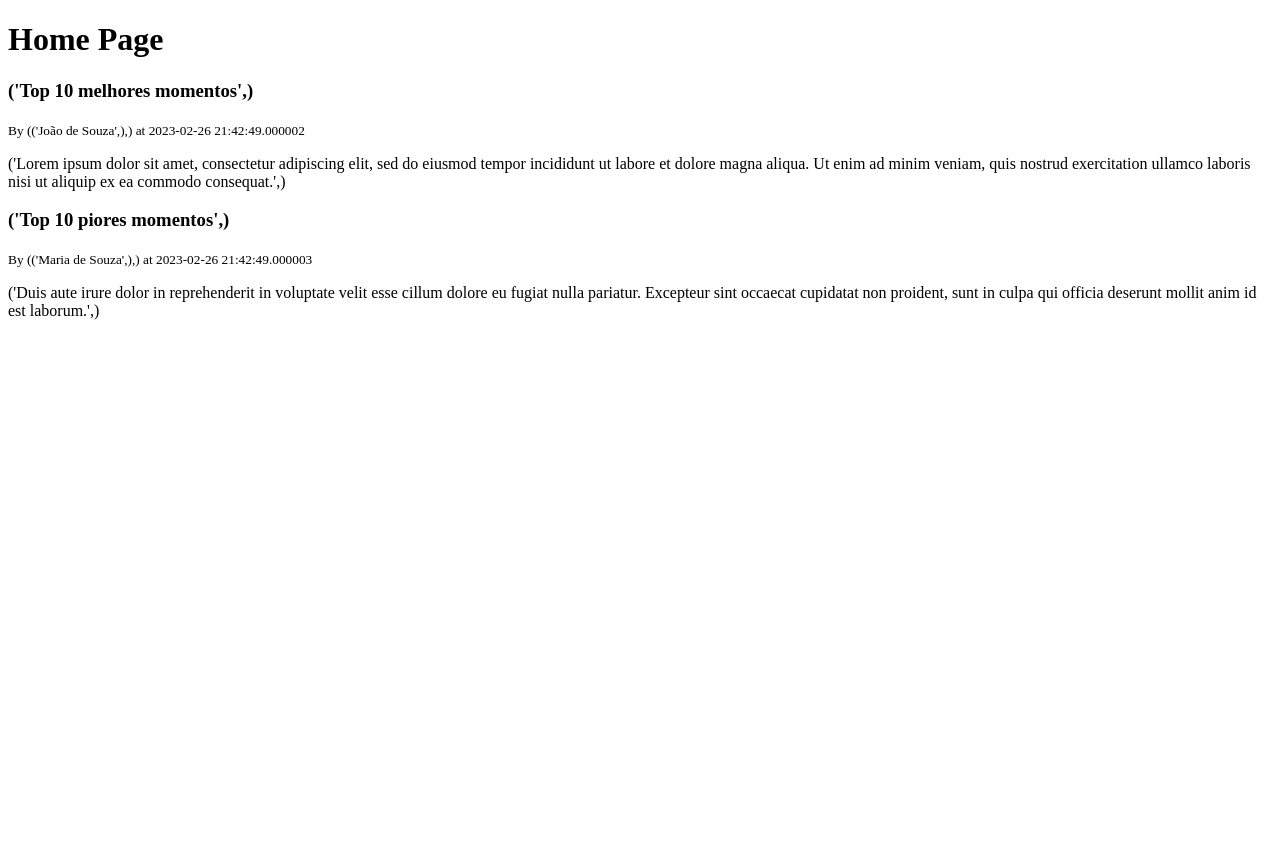
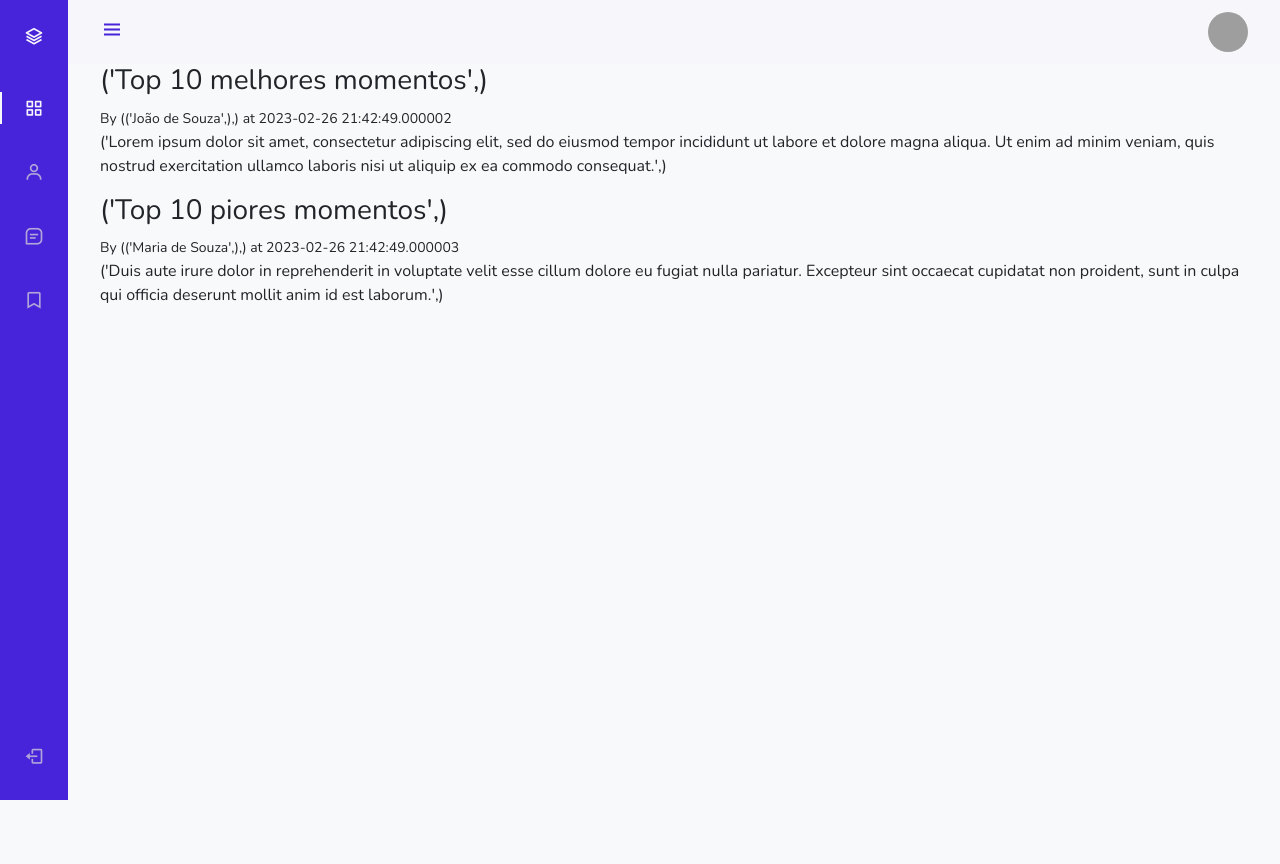
Before and after one commit to yasminvic/Site-Blog, a Flask app: page / in a window 1280 px wide. Before the commit the page ends 320 px from the top, so only its background shows below. Run offline with Flask 2, Linux system fonts and the light colour scheme; some libraries are stand-ins or nearby versions; grey boxes are pictures that could not be loaded.

Commit message:
Layout NavBar

```diff
--- a/index.py
+++ b/index.py
@@ -1,4 +1,4 @@
-from flask import Flask, render_template
+from flask import Flask, render_template, url_for
 
 from models.Post import posts
 
@@ -9,4 +9,8 @@ app = Flask(__name__)
 def home():
     return render_template('home.html', posts=posts)
 
+@app.route("/about")
+def about():
+    return render_template('about.html')
+
 app.run(debug = True, host = '0.0.0.0', port = 5000)
--- /dev/null
+++ b/static/navbar.css
@@ -0,0 +1,147 @@
+@import url("https://fonts.googleapis.com/css2?family=Nunito:wght@400;600;700&display=swap");
+
+body{
+    background-color: #f8f9fa;
+}
+
+:root{
+    --header-height: 3rem;
+    --nav-width: 68px;
+    --first-color: #4723D9;
+    --first-color-light: #AFA5D9;
+    --white-color: #F7F6FB;
+    --body-font: 'Nunito', sans-serif;
+    --normal-font-size: 1rem;--z-fixed: 100
+}
+*,::before,::after{
+    box-sizing: border-box
+}
+body{
+    position: relative;
+    margin: var(--header-height) 0 0 0;
+    padding: 0 1rem;
+    font-family: var(--body-font);
+    font-size: var(--normal-font-size);
+    transition: .5s
+}
+a{
+    text-decoration: none
+}
+.header{
+    width: 100%;
+    height: var(--header-height);
+    position: fixed;
+    top: 0;
+    left: 0;
+    display: flex;
+    align-items: center;
+    justify-content: space-between;
+    padding: 0 1rem;
+    background-color: var(--white-color);
+    z-index: var(--z-fixed);
+    transition: .5s
+}.header_toggle{
+    color: var(--first-color);
+    font-size: 1.5rem;
+    cursor: pointer
+}
+.header_img{
+    width: 35px;
+    height: 35px;
+    display: flex;
+    justify-content: center;
+    border-radius: 50%;
+    overflow: hidden
+}
+.header_img img{
+    width: 40px
+}
+.l-navbar{
+    position: fixed;
+    top: 0;
+    left: -30%;
+    width: var(--nav-width);
+    height: 100vh;
+    background-color: var(--first-color);
+    padding: .5rem 1rem 0 0;
+    transition: .5s;z-index: var(--z-fixed)
+}
+.nav{height: 100%;display: flex;
+    flex-direction: column;
+    justify-content: space-between;
+    overflow: hidden
+}
+.nav_logo, .nav_link{
+    display: grid;
+    grid-template-columns: max-content max-content;
+    align-items: center;
+    column-gap: 1rem;
+    padding: .5rem 0 .5rem 1.5rem
+}
+.nav_logo{
+    margin-bottom: 2rem
+}
+.nav_logo-icon{
+    font-size: 1.25rem;
+    color: var(--white-color)
+}
+.nav_logo-name{
+    color: var(--white-color);
+    font-weight: 700
+}
+.nav_link{
+    position: relative;
+    color: var(--first-color-light);
+    margin-bottom: 1.5rem;
+    transition: .3s
+}
+.nav_link:hover{
+    color: var(--white-color)
+}
+.nav_icon{
+    font-size: 1.25rem
+}
+.show{
+    left: 0
+}
+.body-pd{
+    padding-left: calc(var(--nav-width) + 1rem)
+}
+.active{
+    color: var(--white-color)
+}
+.active::before{
+    content: '';
+    position: absolute;
+    left: 0;
+    width: 2px;
+    height: 32px;
+    background-color: var(--white-color)
+}
+.height-100{
+    height:100vh
+}
+@media screen and (min-width: 768px){
+    body{margin: calc(var(--header-height) + 1rem) 0 0 0;
+        padding-left: calc(var(--nav-width) + 2rem)
+    }
+    .header{height: calc(var(--header-height) + 1rem);
+        padding: 0 2rem 0 calc(var(--nav-width) + 2rem)
+    }
+    .header_img{
+        width: 40px;height: 40px
+    }
+    .header_img img{
+        width: 45px
+    }
+    .l-navbar{
+        left: 0;
+        padding: 1rem 1rem 0 0
+    }
+    .show{
+        width: calc(var(--nav-width) + 156px)
+    }
+    .body-pd{
+        padding-left: calc(var(--nav-width) + 188px)
+    }
+}
--- /dev/null
+++ b/static/navbar.js
@@ -0,0 +1,38 @@
+document.addEventListener("DOMContentLoaded", function(event) {
+
+    const showNavbar = (toggleId, navId, bodyId, headerId) =>{
+    const toggle = document.getElementById(toggleId),
+    nav = document.getElementById(navId),
+    bodypd = document.getElementById(bodyId),
+    headerpd = document.getElementById(headerId)
+
+    // Validate that all variables exist
+    if(toggle && nav && bodypd && headerpd){
+    toggle.addEventListener('click', ()=>{
+    // show navbar
+    nav.classList.toggle('show')
+    // change icon
+    //toggle.classList.toggle('bx-x')
+    // add padding to body
+    bodypd.classList.toggle('body-pd')
+    // add padding to header
+    headerpd.classList.toggle('body-pd')
+    })
+    }
+    }
+
+    showNavbar('header-toggle','nav-bar','body-pd','header')
+
+    /*===== LINK ACTIVE =====*/
+    const linkColor = document.querySelectorAll('.nav_link')
+
+    function colorLink(){
+    if(linkColor){
+    linkColor.forEach(l=> l.classList.remove('active'))
+    this.classList.add('active')
+    }
+    }
+    linkColor.forEach(l=> l.addEventListener('click', colorLink))
+
+     // Your code to run since DOM is loaded and ready
+    });
--- /dev/null
+++ b/templates/about.html
@@ -0,0 +1,4 @@
+{% extends "layout.html"%}
+{% block content %}
+    <h1>Your Profile</h1>
+{% endblock content %}
--- a/templates/home.html
+++ b/templates/home.html
@@ -1,17 +1,8 @@
-<!DOCTYPE html>
-<html lang="pt-br">
-<head>
-    <meta charset="UTF-8">
-    <meta http-equiv="X-UA-Compatible" content="IE=edge">
-    <meta name="viewport" content="width=device-width, initial-scale=1.0">
-    <title>Home Page</title>
-</head>
-<body>
-    <h1>Home Page</h1>
-    {% for post in posts%}
-        <h3>{{post.title}}</h3>
-        <small>By {{post.author}} at {{post.date}}</small>
-        <p>{{post.description}}</p>
-    {% endfor %}
-</body>
-</html>
+{% extends "layout.html" %}
+{% block content %}
+{% for post in posts%}
+    <h3>{{post.title}}</h3>
+    <small>By {{post.author}} at {{post.date}}</small>
+    <p>{{post.description}}</p>
+{% endfor %}
+{% endblock content %}
--- /dev/null
+++ b/templates/layout.html
@@ -0,0 +1,42 @@
+<!DOCTYPE html>
+<html lang="pt">
+<head>
+    <meta charset="UTF-8">
+    <meta http-equiv="X-UA-Compatible" content="IE=edge">
+    <meta name="viewport" content="width=device-width, initial-scale=1.0">
+    <link href="https://cdn.jsdelivr.net/npm/bootstrap@5.0.0-beta1/dist/css/bootstrap.min.css" rel="stylesheet">
+    <link href="https://cdn.jsdelivr.net/npm/boxicons@latest/css/boxicons.min.css" rel="stylesheet">
+    <link rel="stylesheet" href="{{url_for('static', filename='navbar.css')}}">
+    <title>Document</title>
+</head>
+<body id="body-pd">
+    <header class="header" id="header">
+        <div class="header_toggle"> <i class='bx bx-menu' id="header-toggle"></i> </div>
+        <div class="header_img"> <img src="https://i.imgur.com/hczKIze.jpg" alt=""> </div>
+    </header>
+    <div class="l-navbar" id="nav-bar">
+        <nav class="nav">
+            <div> <a href="/" class="nav_logo"> <i class='bx bx-layer nav_logo-icon'></i> <span class="nav_logo-name">Blog</span> </a>
+                <div class="nav_list">
+                    <a href="/" class="nav_link active"> <i class='bx bx-grid-alt nav_icon'></i> <span class="nav_name">Home</span> </a>
+                    <a href="/about" class="nav_link"> <i class='bx bx-user nav_icon'></i> <span class="nav_name">Your Profile</span> </a>
+                    <a href="#" class="nav_link"> <i class='bx bx-message-square-detail nav_icon'></i> <span class="nav_name">New Post</span> </a>
+                    <a href="#" class="nav_link"> <i class='bx bx-bookmark nav_icon'></i> <span class="nav_name">Favorites</span> </a>
+                    <!-- <a href="#" class="nav_link"> <i class='bx bx-folder nav_icon'></i> <span class="nav_name">Files</span> </a>
+                    <a href="#" class="nav_link"> <i class='bx bx-bar-chart-alt-2 nav_icon'></i> <span class="nav_name">Stats</span> </a>  -->
+                </div>
+            </div> <a href="#" class="nav_link"> <i class='bx bx-log-out nav_icon'></i> <span class="nav_name">SignOut</span> </a>
+        </nav>
+    </div>
+    <!--Container Main start-->
+    <div class="height-100 bg-light">
+        {% block content %}
+        {% endblock %}
+    </div>
+    <!--Container Main end-->
+</body>
+
+  <script src="https://cdn.jsdelivr.net/npm/bootstrap@5.0.0-beta1/dist/js/bootstrap.bundle.min.js"></script>
+  <script src="https://cdnjs.cloudflare.com/ajax/libs/jquery/3.2.1/jquery.min.js"></script>
+  <script src="{{url_for('static', filename='navbar.js')}}"></script>
+</html>
```
